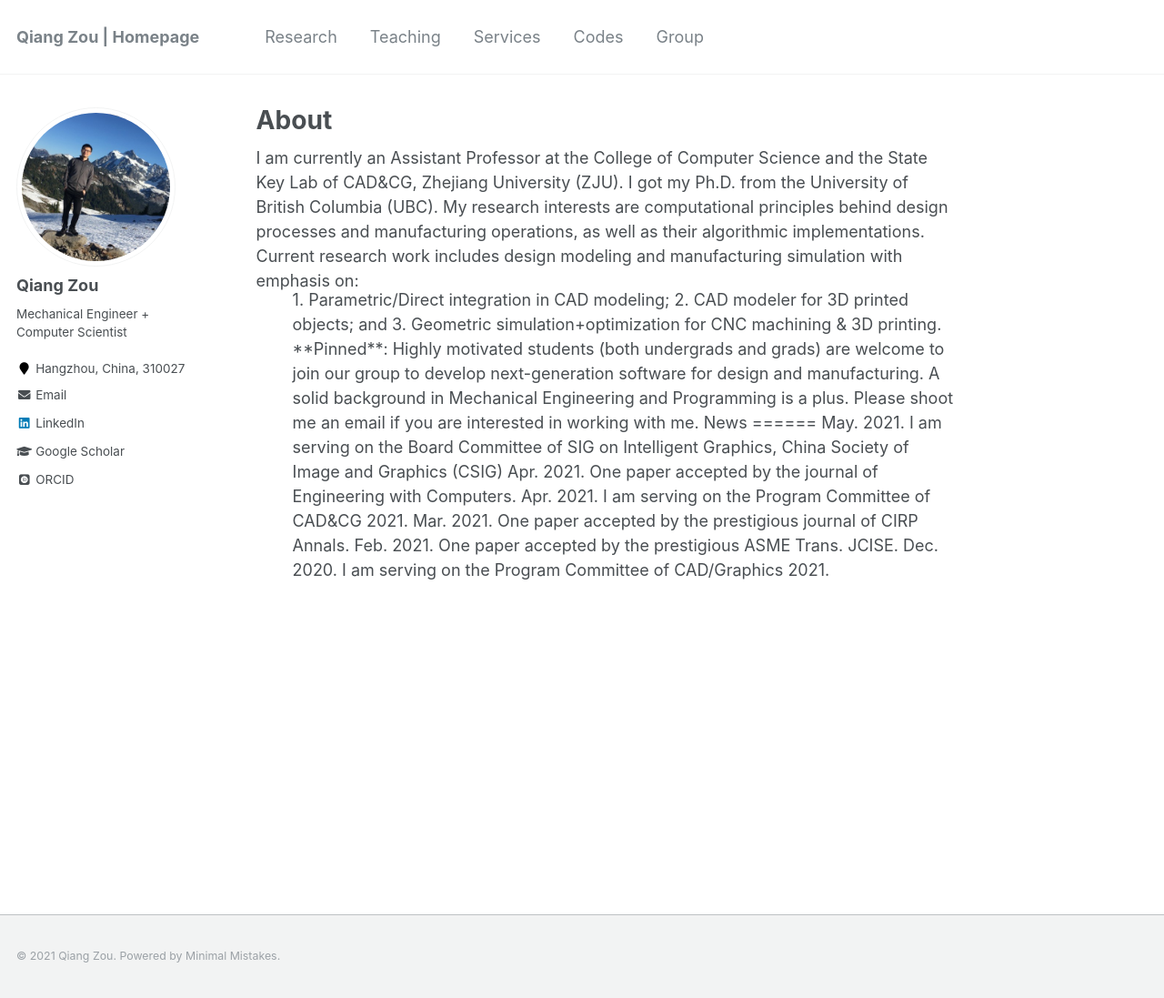
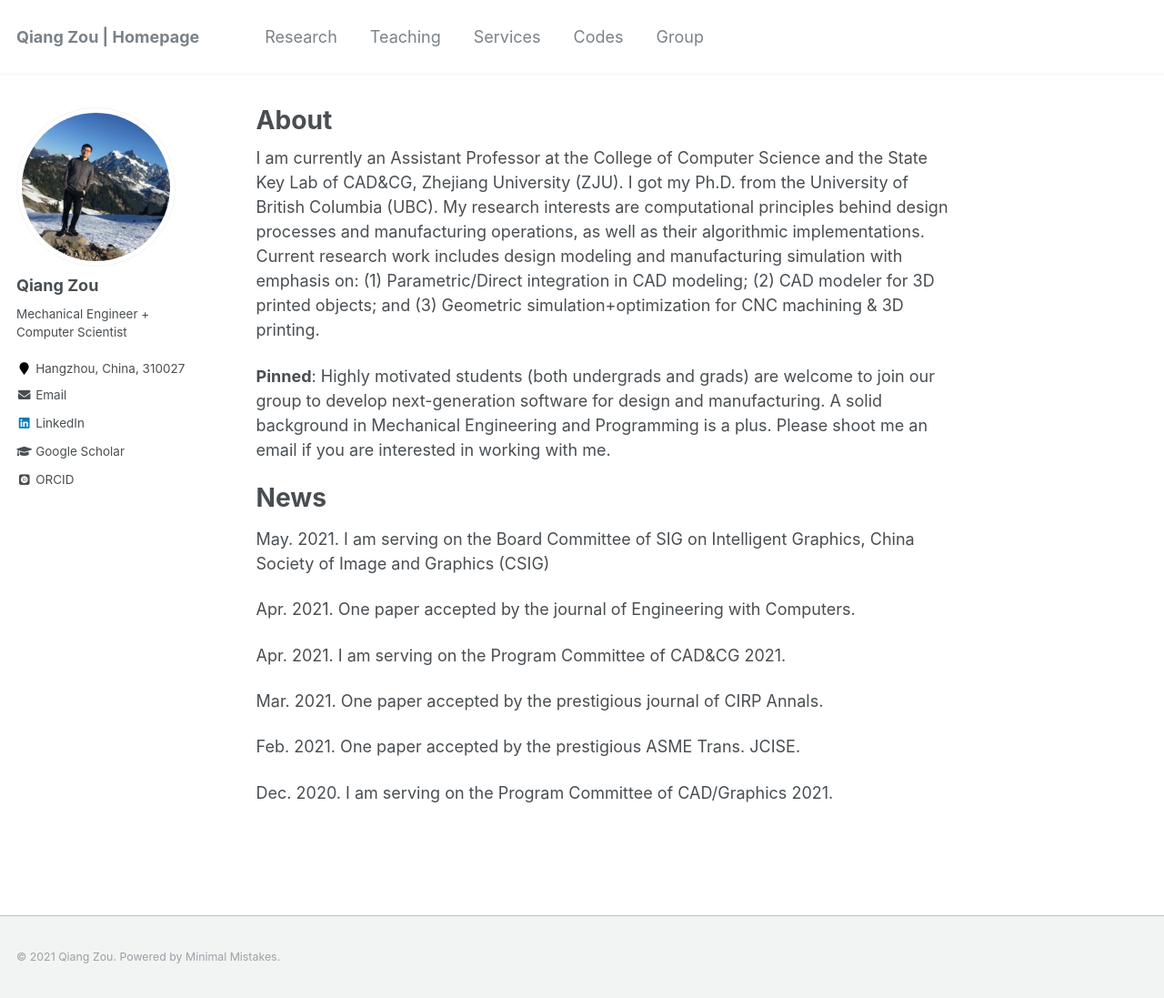
Before and after one commit to Qiang-Zou/Qiang-Zou.github.io, a Jekyll site: the page built from _pages/about.md, in a window 1280 px wide and 1097 px high. Shown: the whole window at 91% size. Built offline with Jekyll 4.4.1, drawn with Linux system fonts in a browser that asks for light colours; some web fonts are replaced.

Commit message:
Update about.md

```diff
--- a/_pages/about.md
+++ b/_pages/about.md
@@ -8,11 +8,7 @@
   - /about.html
 ---
 
-I am currently an Assistant Professor at the College of Computer Science and the State Key Lab of CAD&CG, Zhejiang University (ZJU). I got my Ph.D. from the University of British Columbia (UBC). My research interests are computational principles behind design processes and manufacturing operations, as well as their algorithmic implementations. Current research work includes design modeling and manufacturing simulation with emphasis on:
-<ul style="margin-top:-30px;">
-1. Parametric/Direct integration in CAD modeling;
-2. CAD modeler for 3D printed objects; and
-3. Geometric simulation+optimization for CNC machining & 3D printing.
+I am currently an Assistant Professor at the College of Computer Science and the State Key Lab of CAD&CG, Zhejiang University (ZJU). I got my Ph.D. from the University of British Columbia (UBC). My research interests are computational principles behind design processes and manufacturing operations, as well as their algorithmic implementations. Current research work includes design modeling and manufacturing simulation with emphasis on: (1) Parametric/Direct integration in CAD modeling; (2) CAD modeler for 3D printed objects; and (3) Geometric simulation+optimization for CNC machining & 3D printing.
 
 **Pinned**: Highly motivated students (both undergrads and grads) are welcome to join our group to develop next-generation software for design and manufacturing. A solid background in Mechanical Engineering and Programming is a plus. Please shoot me an email if you are interested in working with me.
 
```
